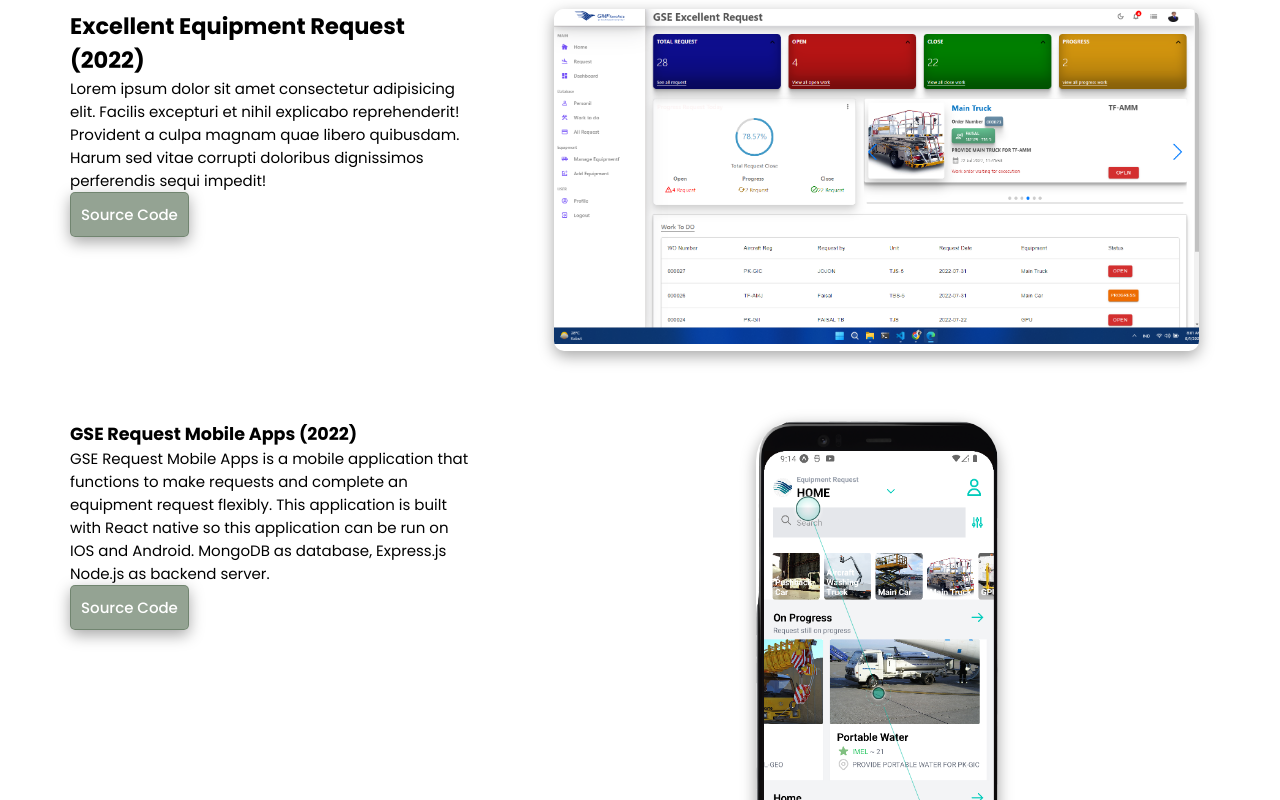
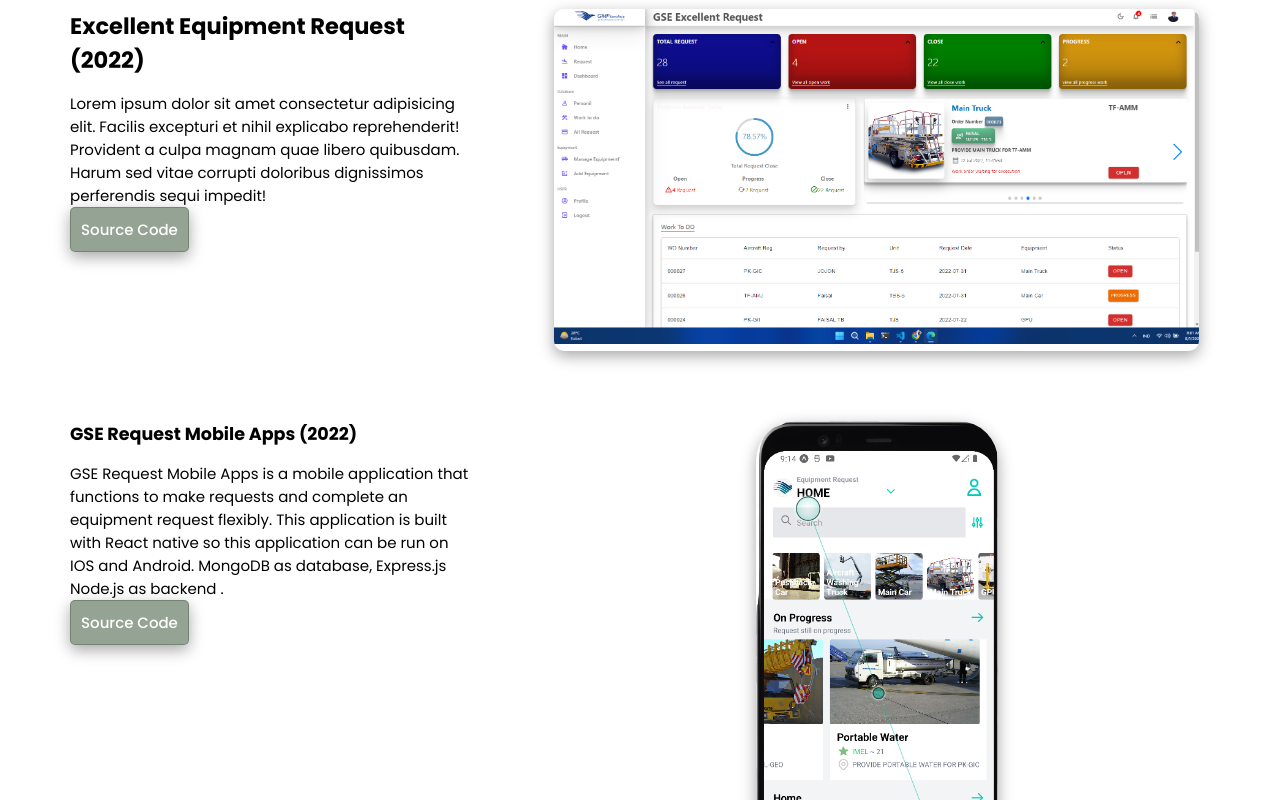
Before and after one commit to faisalibal33/Faisal-Portofolio, a React (Create React App) app: page / in a window 1280 px wide. Shown: the part 2101-2901 px from the top of the page. Built offline with nearby package versions, Linux system fonts and the light colour scheme.

Commit message:
edit css project

```diff
--- a/src/components/projects/Projects.jsx
+++ b/src/components/projects/Projects.jsx
@@ -150,7 +150,7 @@ function Projects() {
                 to make requests and complete an equipment request flexibly.
                 This application is built with React native so this application
                 can be run on IOS and Android. MongoDB as database, Express.js
-                Node.js as backend server.
+                Node.js as backend .
               </p>
               <span>
                 <a
--- a/src/components/projects/projects.css
+++ b/src/components/projects/projects.css
@@ -19,14 +19,17 @@
   flex: 1;
   padding-left: 70px;
   font-size: 15px;
+  max-height: none;
 }
 
-/* .p-title {
+.p-title {
   margin-bottom: 15px;
-} */
+  max-height: none;
+}
 
 .p-desc {
   font-size: 15px;
+  max-height: none;
 }
 
 .p-img {
```
